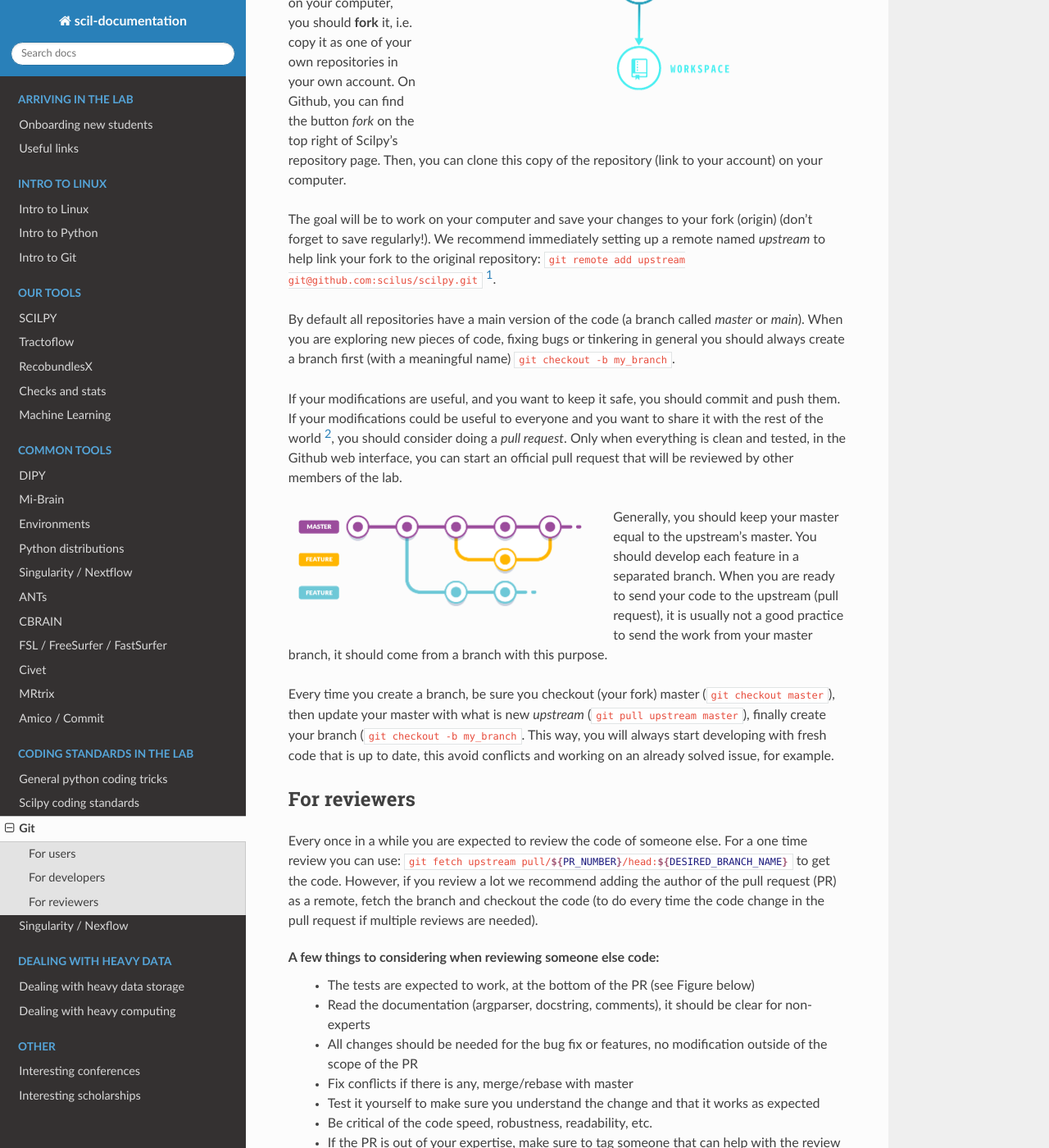
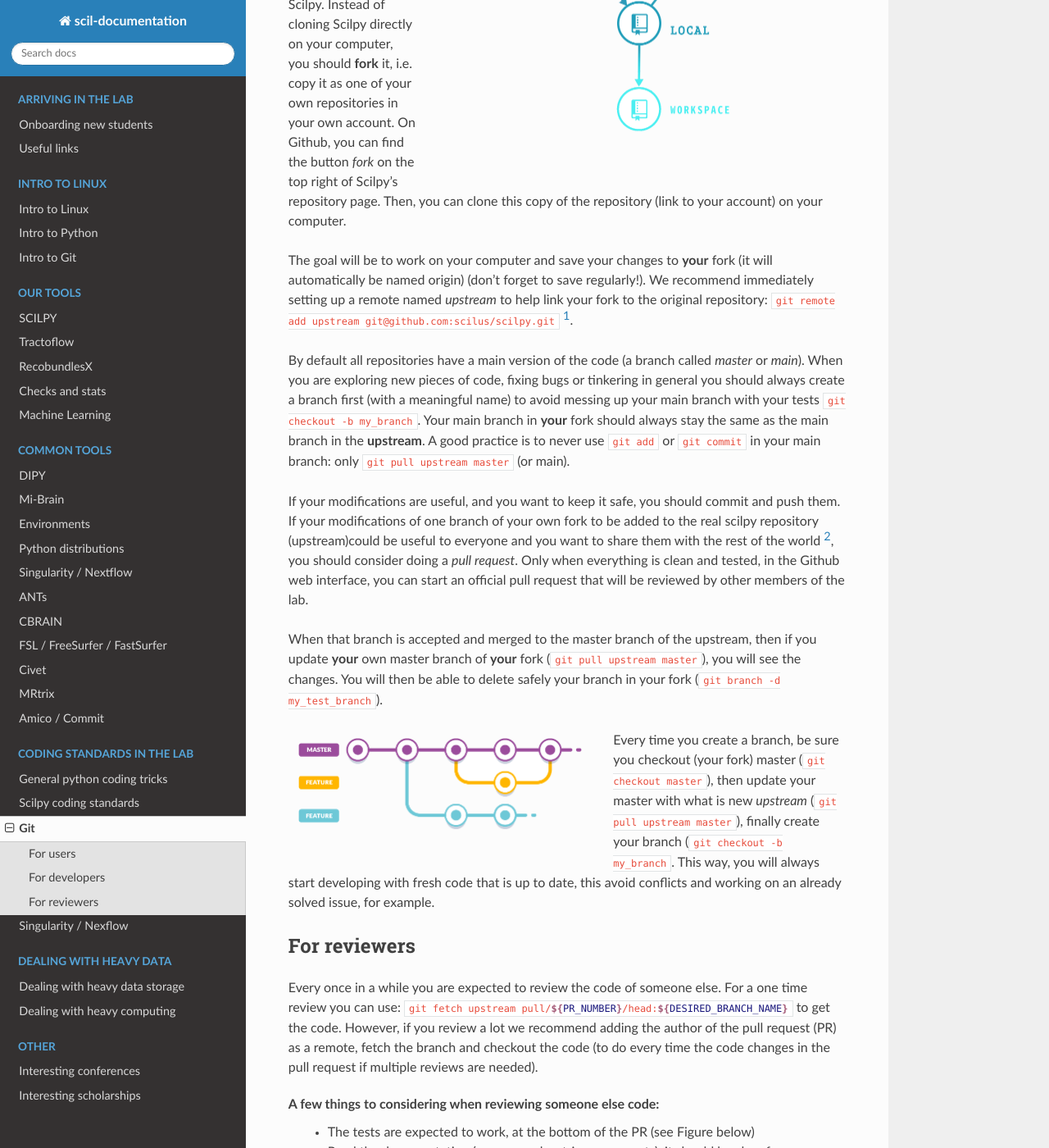
Before and after one commit to scilus/scil-documentation, a Sphinx documentation site: the page built from source/coding/git.rst, in a window 1280 px wide and 1400 px high, scrolled down 978 px. Shown: the whole window at 82% size. Built offline with Sphinx 7.4.7 and the Read the Docs theme 2.0.0, drawn with Linux system fonts in a browser that asks for light colours; some of the changed text lies outside the part shown.

Commit message:
fix emmanuelle comments

```diff
--- a/source/coding/git.rst
+++ b/source/coding/git.rst
@@ -4,16 +4,16 @@
 .. role:: bash(code)
    :language: bash
 
-If you do not know what is Git, you should visit the page (CROSSREF when done) to learn about the basic concepts and commands of Git. This page is specifically to learn how we use Git in the lab, what we expect and how you can contribute.
+If you do not know what is Git, you should visit the page :doc:`Intro to Git <../intro_to/explore_git>` to learn about the basic concepts and commands of Git. This page is specifically to learn how we use Git in the lab, what we expect and how you can contribute.
 
 For users
 ---------
 
 *If you are only a user and you don't plan on developing the code:*
 
-You can download a repository; we say to **clone** a repository. Downloading vs cloning: when you download, it takes the code as it is then, wraps it in a zip file and downloads it all. But then, you have nothing telling you where you downloaded it from and you can't update the code. Cloning keeps the link with git and allows you to update. You will need to open a terminal and use the :bash:`git clone` command. You can find the address by clicking on Github's green button *clone repository*.
+You can download a repository; we say to **clone** a repository. Downloading vs cloning: when you download, it takes the code as it is then, wraps it in a zip file and downloads it all. But then, you have nothing telling you where you downloaded it from and you can't update the code. Cloning keeps the link with reference online repository and allows you to update either your local code (offline) or change the Github code (online). You will need to open a terminal and use the :bash:`git clone` command. You can find the address by clicking on Github's green button *Code*.
 
-Once cloned we recommend either using a tag (a release) with the :bash:`git checkout` to ensure a stable version of the code. We expect users to remember which repository the cloned, to put the code in a appropriate folder on their computer (and know where it is), approximately when they cloned it and to remember that Scilpy constantly evolve.
+Once cloned we recommend you to work with a stable version of the code. Often, programmers will separate their most recent (less tested) code from more stable versions by adding tags (releases) to the various versions. To use a specific version / tag / release, use :bash:`git checkout VERSION`. We expect users to remember which repository they cloned, to put the code in a appropriate folder on their computer (and know where it is), approximately when they cloned it and to remember that Scilpy constantly evolve.
 
 If there is a bug when using the code, make sure to read the documentation, ask developers for help and if it is a real problem, raise an issue on Github.
 
@@ -26,24 +26,24 @@
 
 Our standards are based on recommendations you can find anywhere on the web. Let's say you want to develop Scilpy. Instead of cloning Scilpy directly on your computer, you should **fork** it, i.e. copy it as one of your own repositories in your own account. On Github, you can find the button *fork* on the top right of Scilpy's repository page. Then, you can clone this copy of the repository (link to your account) on your computer.
 
-The goal will be to work on your computer and save your changes to your fork (origin) (don't forget to save regularly!). We recommend immediately setting up a remote named *upstream* to help link your fork to the original repository: :bash:`git remote add upstream git@github.com:scilus/scilpy.git` [1]_.
+The goal will be to work on your computer and save your changes to **your** fork (it will automatically be named origin) (don't forget to save regularly!). We recommend immediately setting up a remote named *upstream* to help link your fork to the original repository: :bash:`git remote add upstream git@github.com:scilus/scilpy.git` [1]_.
 
-By default all repositories have a main version of the code (a branch called *master* or *main*). When you are exploring new pieces of code, fixing bugs or tinkering in general you should always create a branch first (with a meaningful name) :bash:`git checkout -b my_branch`.
+By default all repositories have a main version of the code (a branch called *master* or *main*). When you are exploring new pieces of code, fixing bugs or tinkering in general you should always create a branch first (with a meaningful name) to avoid messing up your main branch with your tests :bash:`git checkout -b my_branch`. Your main branch in **your** fork should always stay the same as the main branch in the **upstream**. A good practice is to never use :bash:`git add` or :bash:`git commit` in your main branch: only :bash:`git pull upstream master` (or main).
 
-If your modifications are useful, and you want to keep it safe, you should commit and push them. If your modifications could be useful to everyone and you want to share it with the rest of the world [2]_, you should consider doing a *pull request*. Only when everything is clean and tested, in the Github web interface, you can start an official pull request that will be reviewed by other members of the lab.
+If your modifications are useful, and you want to keep it safe, you should commit and push them. If your modifications of one branch of your own fork to be added to the real scilpy repository (upstream)could be useful to everyone and you want to share them with the rest of the world [2]_, you should consider doing a *pull request*. Only when everything is clean and tested, in the Github web interface, you can start an official pull request that will be reviewed by other members of the lab.
+
+When that branch is accepted and merged to the master branch of the upstream, then if you update **your** own master branch of **your** fork (:bash:`git pull upstream master`), you will see the changes. You will then be able to delete safely your branch in your fork (:bash:`git branch -d my_test_branch`).
 
 .. image:: /images/git_in_the_lab_features.png
     :scale: 50 %
     :align: left
-
-Generally, you should keep your master equal to the upstream's master. You should develop each feature in a separated branch. When you are ready to send your code to the upstream (pull request), it is usually not a good practice to send the work from your master branch, it should come from a branch with this purpose.
 
 Every time you create a branch, be sure you checkout (your fork) master (:bash:`git checkout master`), then update your master with what is new *upstream* (:bash:`git pull upstream master`), finally create your branch (:bash:`git checkout -b my_branch`. This way, you will always start developing with fresh code that is up to date, this avoid conflicts and working on an already solved issue, for example.
 
 For reviewers
 -------------
 
-Every once in a while you are expected to review the code of someone else. For a one time review you can use: :bash:`git fetch upstream pull/${PR_NUMBER}/head:${DESIRED_BRANCH_NAME}` to get the code. However, if you review a lot we recommend adding the author of the pull request (PR) as a remote, fetch the branch and checkout the code (to do every time the code change in the pull request if multiple reviews are needed).
+Every once in a while you are expected to review the code of someone else. For a one time review you can use: :bash:`git fetch upstream pull/${PR_NUMBER}/head:${DESIRED_BRANCH_NAME}` to get the code. However, if you review a lot we recommend adding the author of the pull request (PR) as a remote, fetch the branch and checkout the code (to do every time the code changes in the pull request if multiple reviews are needed).
 
 A few things to considering when reviewing someone else code:
     - The tests are expected to work, at the bottom of the PR (see Figure below)
```
